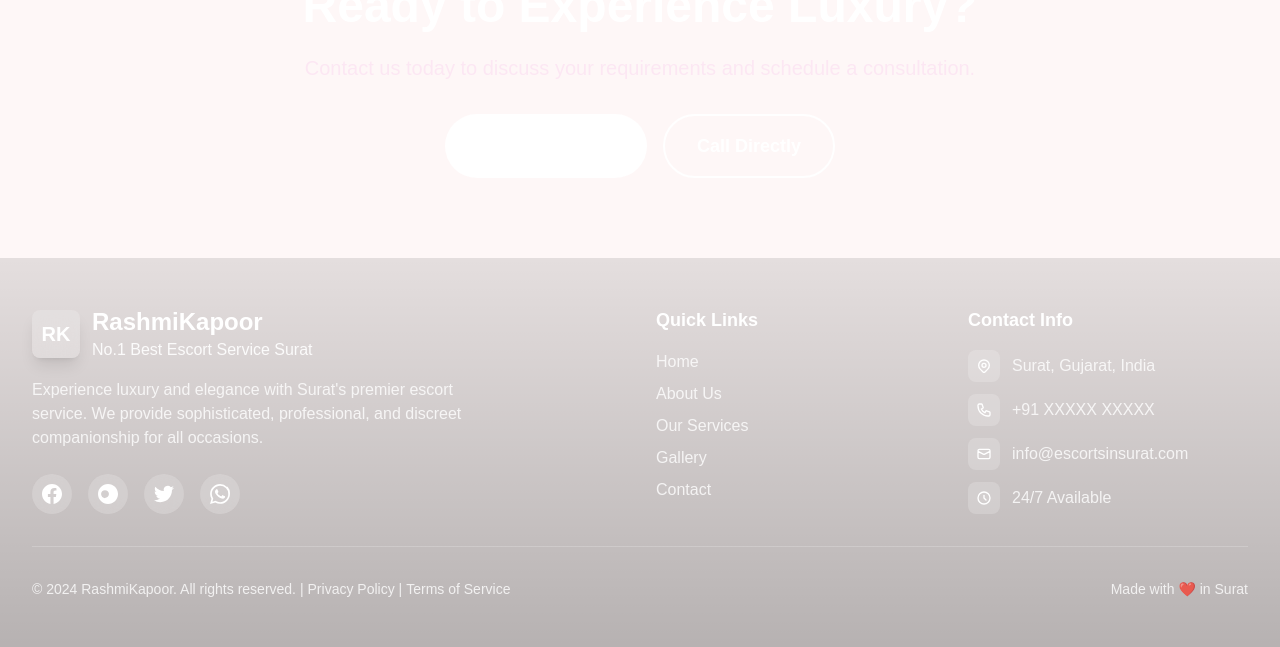
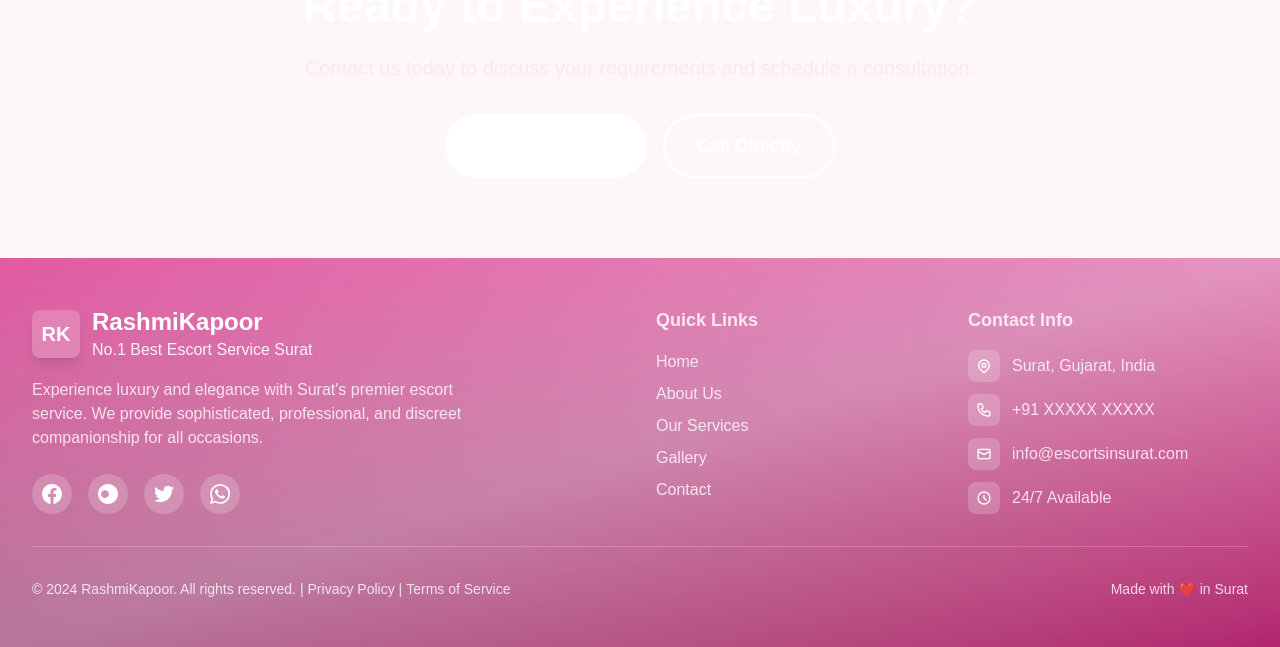
Before and after one commit to anshmydigitalcrown-ui/surat, a Next.js app: page / in a window 1280 px wide. Shown: the part 8520-9167 px from the top of the page. Built offline with nearby package versions, Linux system fonts and the light colour scheme.

Commit message:
Update footer color to sweet pink theme - changed background to pink gradient and updated accent colors for better consistency across all pages

```diff
--- a/src/components/Footer.tsx
+++ b/src/components/Footer.tsx
@@ -2,7 +2,7 @@ import Link from 'next/link';
 
 export default function Footer() {
   return (
-    <footer className="bg-gradient-to-br from-sweet-pink-500 via-light-red-500 to-sweet-pink-600 text-white relative overflow-hidden">
+    <footer className="bg-gradient-to-br from-pink-400 via-pink-300 to-pink-500 text-white relative overflow-hidden">
       {/* Background Pattern */}
       <div className="absolute inset-0 bg-black/10"></div>
       <div className="absolute inset-0 bg-gradient-to-t from-black/20 to-transparent"></div>
@@ -66,30 +66,30 @@ export default function Footer() {
 
           {/* Quick Links */}
           <div>
-            <h4 className="text-lg font-semibold mb-4 text-sweet-pink-200">Quick Links</h4>
+            <h4 className="text-lg font-semibold mb-4 text-pink-100">Quick Links</h4>
             <ul className="space-y-2">
               <li>
-                <Link href="/" className="text-white/80 hover:text-sweet-pink-200 transition-colors duration-200 hover:translate-x-1 transform block">
+                <Link href="/" className="text-white/80 hover:text-pink-100 transition-colors duration-200 hover:translate-x-1 transform block">
                   Home
                 </Link>
               </li>
               <li>
-                <Link href="/about" className="text-white/80 hover:text-sweet-pink-200 transition-colors duration-200 hover:translate-x-1 transform block">
+                <Link href="/about" className="text-white/80 hover:text-pink-100 transition-colors duration-200 hover:translate-x-1 transform block">
                   About Us
                 </Link>
               </li>
               <li>
-                <Link href="/services" className="text-white/80 hover:text-sweet-pink-200 transition-colors duration-200 hover:translate-x-1 transform block">
+                <Link href="/services" className="text-white/80 hover:text-pink-100 transition-colors duration-200 hover:translate-x-1 transform block">
                   Our Services
                 </Link>
               </li>
               <li>
-                <Link href="/gallery" className="text-white/80 hover:text-sweet-pink-200 transition-colors duration-200 hover:translate-x-1 transform block">
+                <Link href="/gallery" className="text-white/80 hover:text-pink-100 transition-colors duration-200 hover:translate-x-1 transform block">
                   Gallery
                 </Link>
               </li>
               <li>
-                <Link href="/contact" className="text-white/80 hover:text-sweet-pink-200 transition-colors duration-200 hover:translate-x-1 transform block">
+                <Link href="/contact" className="text-white/80 hover:text-pink-100 transition-colors duration-200 hover:translate-x-1 transform block">
                   Contact
                 </Link>
               </li>
@@ -98,7 +98,7 @@ export default function Footer() {
 
           {/* Contact Info */}
           <div>
-            <h4 className="text-lg font-semibold mb-4 text-sweet-pink-200">Contact Info</h4>
+            <h4 className="text-lg font-semibold mb-4 text-pink-100">Contact Info</h4>
             <div className="space-y-3">
               <div className="flex items-center space-x-3">
                 <div className="w-8 h-8 bg-white/20 rounded-lg flex items-center justify-center">
@@ -141,8 +141,8 @@ export default function Footer() {
         <div className="border-t border-white/20 mt-8 pt-8 flex flex-col md:flex-row justify-between items-center">
           <p className="text-white/80 text-sm">
             © 2024 RashmiKapoor. All rights reserved. |
-            <Link href="/privacy" className="hover:text-sweet-pink-200 ml-1 transition-colors duration-200">Privacy Policy</Link> |
-            <Link href="/terms" className="hover:text-sweet-pink-200 ml-1 transition-colors duration-200">Terms of Service</Link>
+            <Link href="/privacy" className="hover:text-pink-100 ml-1 transition-colors duration-200">Privacy Policy</Link> |
+            <Link href="/terms" className="hover:text-pink-100 ml-1 transition-colors duration-200">Terms of Service</Link>
           </p>
           <p className="text-white/80 text-sm mt-2 md:mt-0">
             Made with ❤️ in Surat
```
